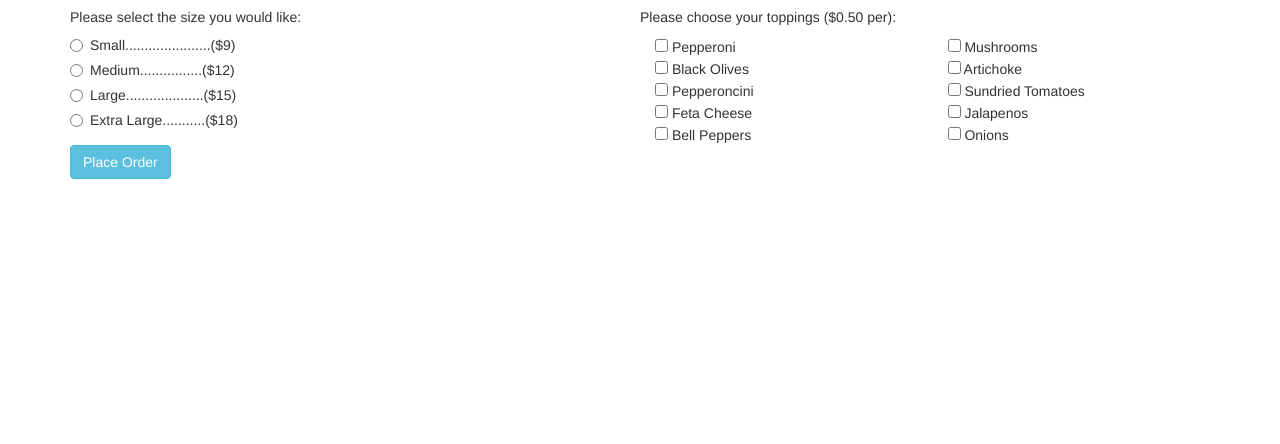
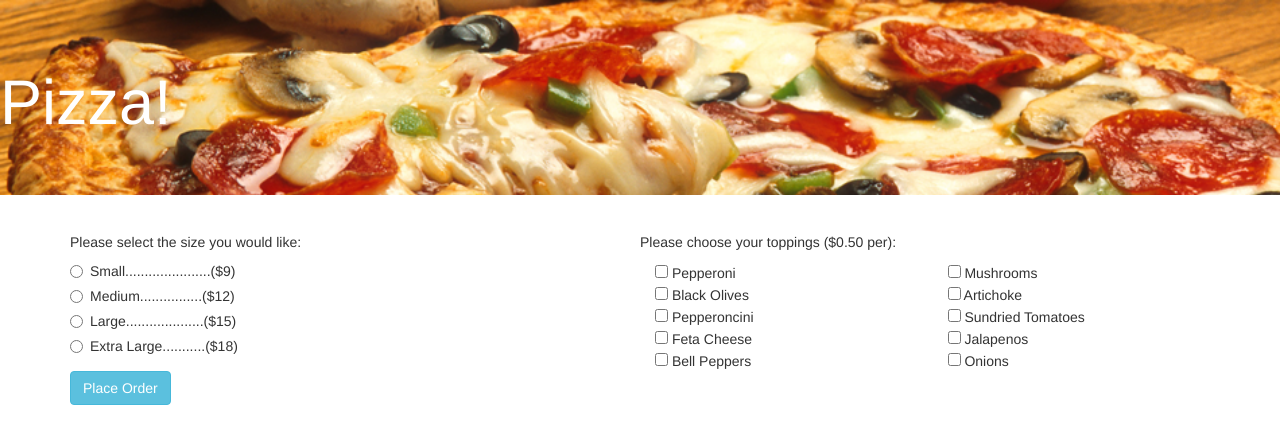
Before and after one commit to keirstaple/introweek4, a plain HTML site: page index.html in a window 1280 px wide. Drawn offline with Linux system fonts and the light colour scheme.

Commit message:
add background image for a banner

```diff
--- a/css/stylesheet.css
+++ b/css/stylesheet.css
@@ -1,3 +1,8 @@
+.jumbotron{
+  background-image: url("../img/pizza.jpg");
+  background-size: cover;
+  color: white;
+}
 .pizza-order {
   display: none;
 }
--- a/index.html
+++ b/index.html
@@ -8,6 +8,10 @@
     <title></title>
   </head>
   <body>
+    <div class="jumbotron">
+      <h1>Pizza!</h1>
+    </div>
+
     <div class="container"> <!--Start container-->
 
       <form id="order-pizza"> <!--Start form-->
```
Also changed, not shown: img/pizza.jpg (added).
